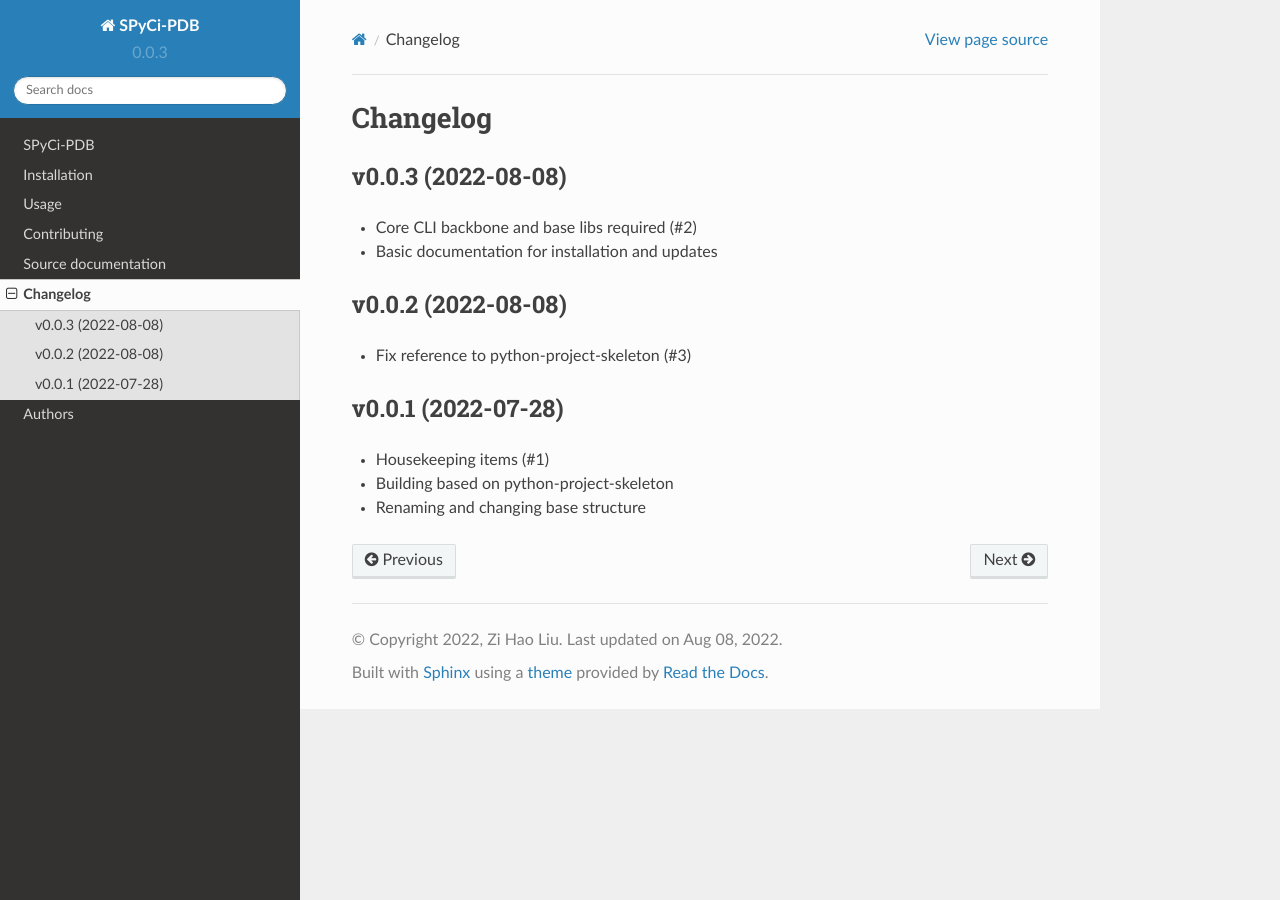
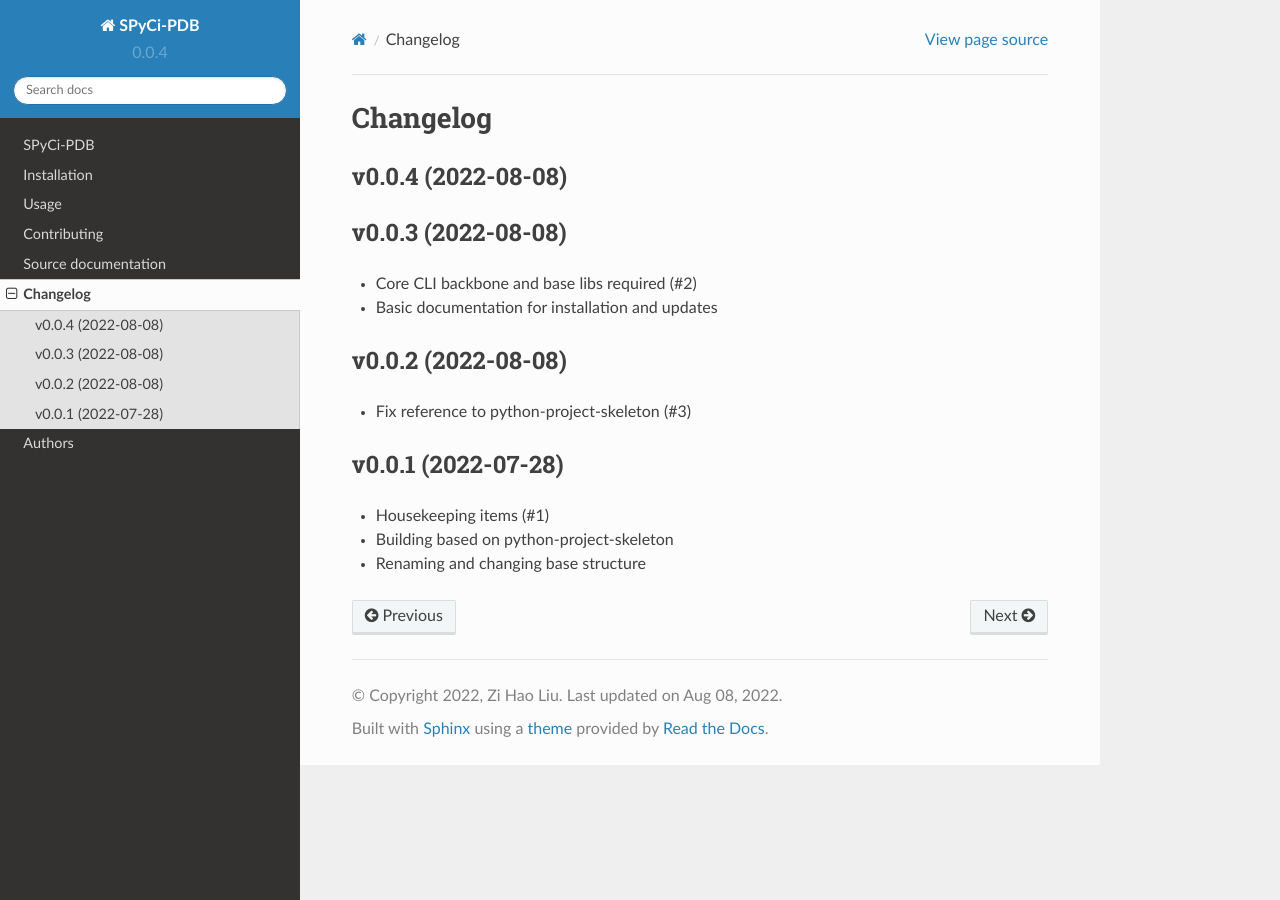
Before and after one commit to julie-forman-kay-lab/SPyCi-PDB, a Sphinx documentation site: the page built from docs/changelog.rst, in a window 1280 px wide. Built offline with Sphinx 7.4.7 and the Read the Docs theme 2.0.0, drawn with Linux system fonts in a browser that asks for light colours; pages that are not in the unit, such as notebooks, are missing from menus.

Commit message:
[SKIP] version bump 0.0.3 -> 0.0.4
Merge pull request #4 from menoliu/idpcg-lib

idpcg installation docs

```diff
--- a/CHANGELOG.rst
+++ b/CHANGELOG.rst
@@ -1,6 +1,9 @@
 
 Changelog
 =========
+
+v0.0.4 (2022-08-08)
+------------------------------------------------------------
 
 v0.0.3 (2022-08-08)
 ------------------------------------------------------------
--- a/README.rst
+++ b/README.rst
@@ -10,4 +10,4 @@ Developed as a standalone program with integration into the IDPConformerGenerato
 Version
 -------
 
-v0.0.3
+v0.0.4
--- a/docs/conf.py
+++ b/docs/conf.py
@@ -48,7 +48,7 @@ project = 'SPyCi-PDB'
 year = '2022'
 author = 'Zi Hao Liu'
 copyright = '{0}, {1}'.format(year, author)
-version = release = '0.0.3'
+version = release = '0.0.4'
 
 pygments_style = 'trac'
 templates_path = ['.']
--- a/setup.py
+++ b/setup.py
@@ -36,7 +36,7 @@ long_description = '{}\n{}'.format(
 
 setup(
     name='spycipdb',
-    version='0.0.3',
+    version='0.0.4',
     description='Structural Python (Back) Calculator Interface for PDBs.',
     long_description=long_description,
     long_description_content_type='text/x-rst',
--- a/src/spycipdb/__init__.py
+++ b/src/spycipdb/__init__.py
@@ -84,4 +84,4 @@ def count_string_formatters(s):
 
 source_folder = Path(__file__).absparent
 
-__version__ = '0.0.3'
+__version__ = '0.0.4'
```
Also changed, not shown: .bumpversion.cfg.
